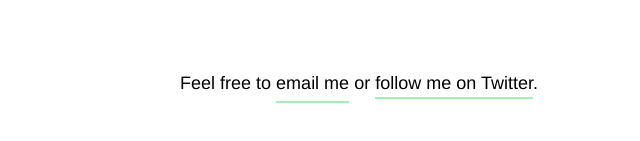
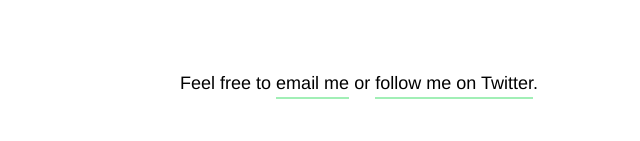
Before and after one commit to henrybayuzick/henrybayuzick-website, a plain HTML site: page index.html in a window 1280 px wide. Shown: the part 407-548 px from the top of the page, 281-921 px from the left. Drawn offline with Linux system fonts and the light colour scheme.

Commit message:
Fixed link

```diff
--- a/index.html
+++ b/index.html
@@ -35,7 +35,9 @@
                 <h1>Yo! I’m Henry.</h1>
                 <h2 class="mt2">I’m a product designer at <a href="http://etsy.com" alt="Link to Etsy.com" target="_blank">Etsy</a> living in Brooklyn, NY.<br/>On the weekends I like to cook and go outside.</h2>
 
-                Feel free to <a class="inline-block mt5" href="mailto:hey@henrybayuzick.com" alt="Henry Bayuzick's email address">email me</a> or <a href="https://twitter.com/henrybayuzick">follow me on Twitter</a>.
+                <div class="mt5">
+                	Feel free to <a href="mailto:hey@henrybayuzick.com" alt="Henry Bayuzick's email address">email me</a> or <a href="https://twitter.com/henrybayuzick">follow me on Twitter</a>.
+                </div>
             </div>
         </div>
 
```
